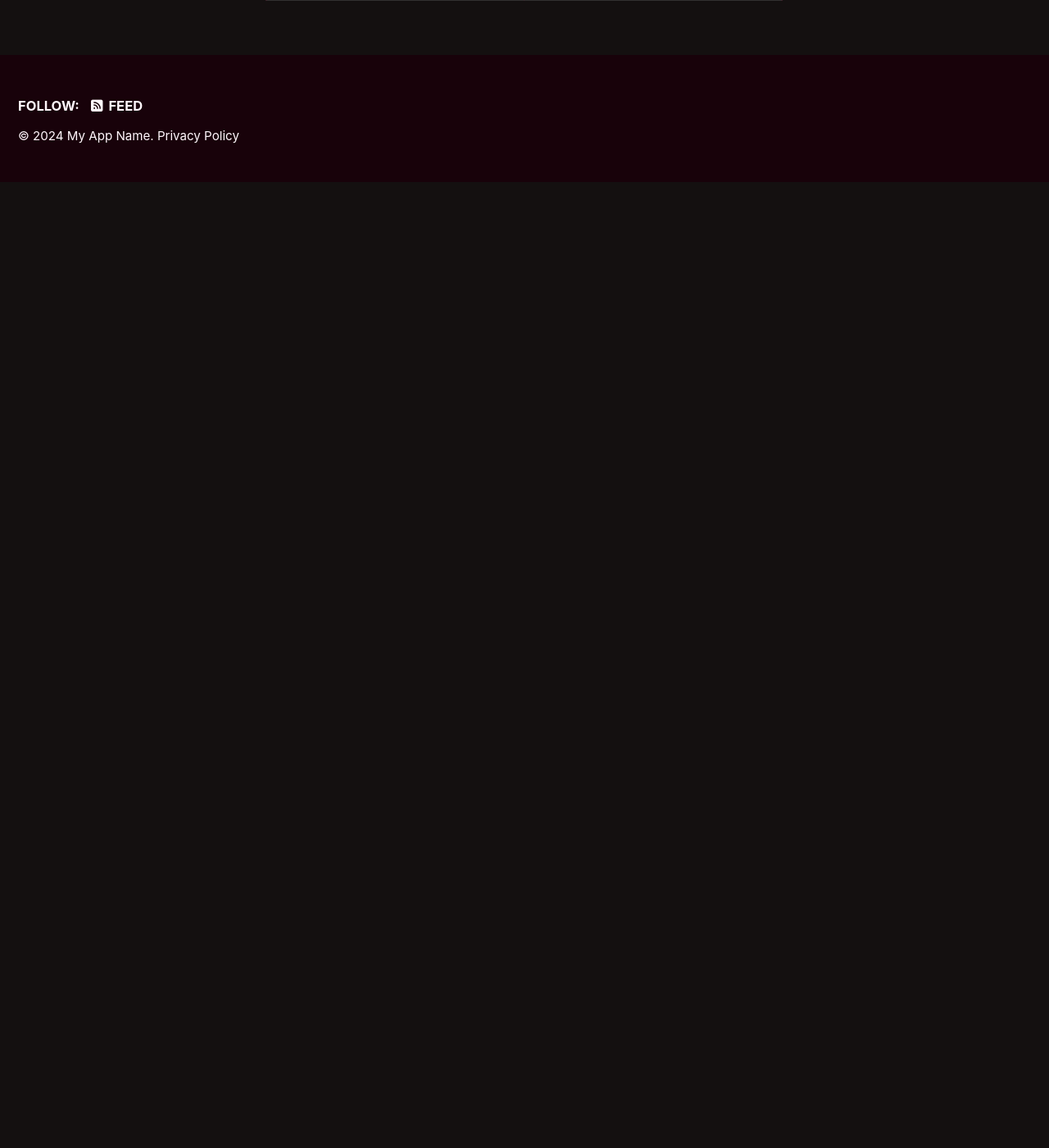
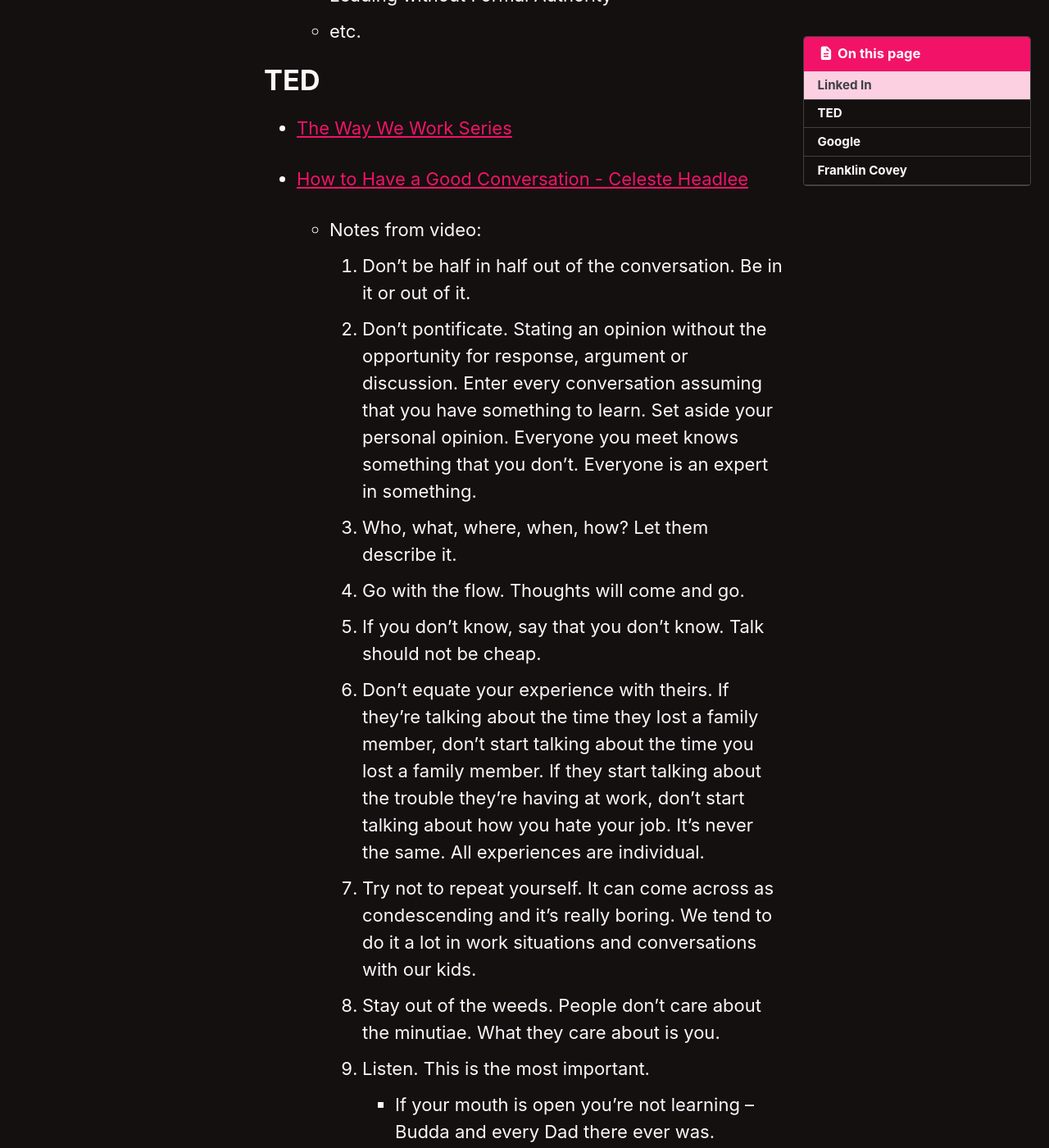
Before and after one commit to thingsthatdothings/info, a Jekyll site: the page built from _resources/2024-07-01-soft-skills.md, in a window 1280 px wide and 1400 px high, scrolled down 1215 px. Shown: the whole window at 82% size. Built offline with Jekyll 4.4.1, drawn with Linux system fonts in a browser that asks for light colours; cached includes are drawn as plain includes; before the commit the page ends 1437 px from its top, so only the background shows below that; some of the changed text lies outside the part shown.

Commit message:
add resumes and soft skills

```diff
--- a/_resources/2024-07-01-soft-skills.md
+++ b/_resources/2024-07-01-soft-skills.md
@@ -1,8 +1,78 @@
 ---
 title: "Soft Skills"
-excerpt: "Pad out your resume with industry personable courses"
+excerpt: "Pad out your resume with skills that that are in demand in every industry"
+toc: true
+toc_sticky: true
 ---
 
-> A tabby is any domestic cat that has a coat featuring distinctive stripes, dots, lines or swirling patterns, usually together with a mark resembling an 'M' on its forehead. Tabbies are sometimes erroneously assumed to be a cat breed. In fact, the tabby pattern is found in many breeds, as well as among the general mixed-breed population. The tabby pattern is a naturally occurring feature that may be related to the coloration of the domestic cat's direct ancestor, the African wildcat, which (along with the European wildcat and Asiatic wildcat) has a similar coloration.
+Pad out your resume with Soft Skills.  Maybe you'll even learn how to work well with others, be a great team player, and learn leadership skills.
 
-> <cite>From Wikipedia, the free encyclopedia</cite>
+# Linked In
+- [Soft Skills](https://www.linkedin.com/learning/search?keywords=soft+Skills&upsellOrderOrigin=default_guest_learning&trk=learning-topics_learning-search-bar_search-submit&didUpdateFilters=true&sortBy=RELEVANCE&entityType=LEARNING_PATH)
+    - Time Management
+    - Team Collaboration
+    - Persuading Others
+    - Communications
+    - Writing Effectively
+    - Negotiating
+    - Manage Conflict
+    - etc.
+
+
+- [Leadership Skills](https://www.linkedin.com/learning/topics/leadership-skills?upsellOrderOrigin=default_guest_learning&trk=learning-topics_aside-topics&didUpdateFilters=true&sortBy=RELEVANCE&entityType=LEARNING_PATH)
+    - Coaching
+    - Memorable Conversations
+    - Give and Receive Feedback
+    - Conflict Resolution
+    - Influencing Others
+    - Effective Listening
+    - Project Management
+    - Leading without Formal Authority
+    - etc.
+
+# TED
+- [The Way We Work Series](https://www.youtube.com/playlist?list=PLOGi5-fAu8bFhSzuOjTmHJwLHUxxIoGr4)
+
+
+- [How to Have a Good Conversation - Celeste Headlee](https://www.youtube.com/watch?v=H6n3iNh4XLI)
+    - Notes from video:
+        1. Don’t be half in half out of the conversation. Be in it or out of it.
+        2. Don’t pontificate. Stating an opinion without the opportunity for response, argument or discussion. Enter every conversation assuming that you have something to learn. Set aside your personal opinion. Everyone you meet knows something that you don’t. Everyone is an expert in something.
+        3. Who, what, where, when, how? Let them describe it.
+        4. Go with the flow. Thoughts will come and go.
+        5. If you don’t know, say that you don’t know. Talk should not be cheap.
+        6. Don’t equate your experience with theirs. If they’re talking about the time they lost a family member, don’t start talking about the time you lost a family member. If they start talking about the trouble they’re having at work, don’t start talking about how you hate your job. It’s never the same. All experiences are individual.
+        7. Try not to repeat yourself. It can come across as condescending and it’s really boring. We tend to do it a lot in work situations and conversations with our kids.
+        8. Stay out of the weeds. People don’t care about the minutiae. What they care about is you.
+        9. Listen. This is the most important.
+            - If your mouth is open you’re not learning – Budda and every Dad there ever was.
+            - No man ever listened his way out of a job – Calvin Coolidge.
+        10. Be brief.
+            - A good conversation is like a mini skirt; short enough to maintain interest, but long enough to cover the subject.
+        - Be interested in other people.
+        - Everyone has some hidden amazing thing about them.
+        - Go out, talk to people and prepare to be amazed.
+
+# Google
+- [Applied Digital Skills](https://www.youtube.com/@googlesapplieddigitalskill8678)
+    - Planning and Project Management
+    - Workplace Communication
+    - Starting a Business
+    - Finding a Job
+
+# Franklin Covey
+- [The 7 Habits of Highly Effective People](https://www.franklincovey.com/the-7-habits/)
+    - Habit 1: Be Proactive
+        - Focus and act on what you can control and influence instead of what you can’t.
+    - Habit 2: Begin With the End in Mind
+        - Define clear measures of success and a plan to achieve them.
+    - Habit 3: Put First Things First
+        - Prioritize and achieve your most important goals instead of constantly reacting to urgencies.
+    - Habit 4: Think Win-Win
+        - Collaborate more effectively by building high-trust relationships.
+    - Habit 5: Seek First to Understand, Then to Be Understood
+        - Influence others by developing a deep understanding of their needs and perspectives.
+    - Habit 6: Synergize
+        - Develop innovative solutions that leverage differences and satisfy all key stakeholders.
+    - Habit 7: Sharpen the Saw
+        - Increase motivation, energy, and work/life balance by making time for renewing activities.
```
Also changed, not shown: _resources/2024-07-01-resumes.md (+51 -2 lines), favicon.ico (added).
